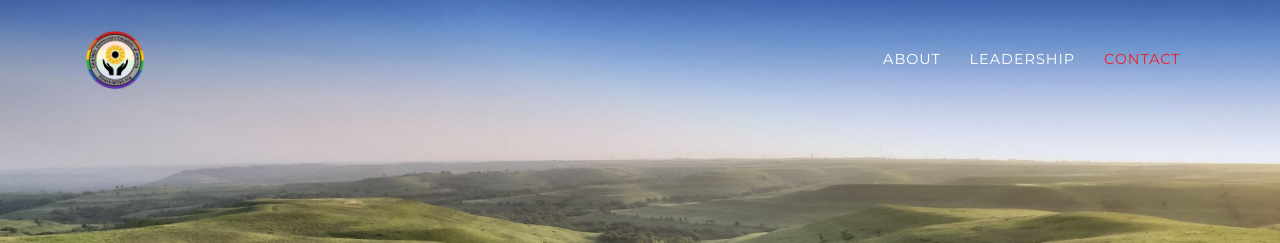
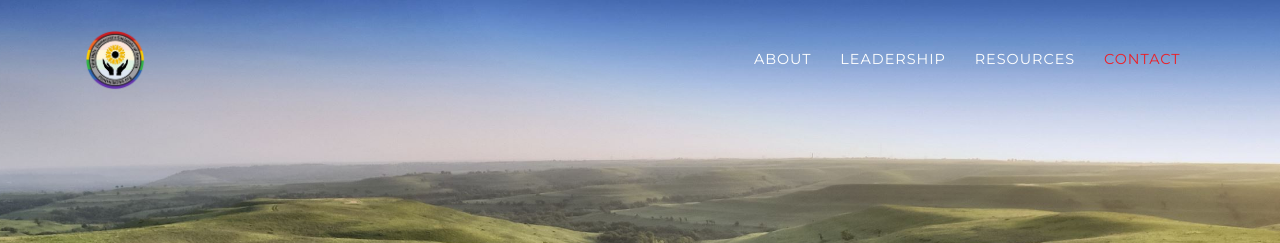
Before and after one commit to flinthillsdsa/website, a Jekyll site: the page built from index.md, in a window 1280 px wide. Shown: the top 243 px of the page. Built offline with Jekyll 4.4.1, drawn with Linux system fonts in a browser that asks for light colours; some web fonts are replaced.

Commit message:
Update navigation.yml

```diff
--- a/_data/navigation.yml
+++ b/_data/navigation.yml
@@ -15,6 +15,8 @@ en: &DEFAULT_EN
       section: about
     - title: "Leadership"
       section: team
+    - title: "Resources"
+      section: resrouces
     - title: "Contact"
       section: contact
 
```
